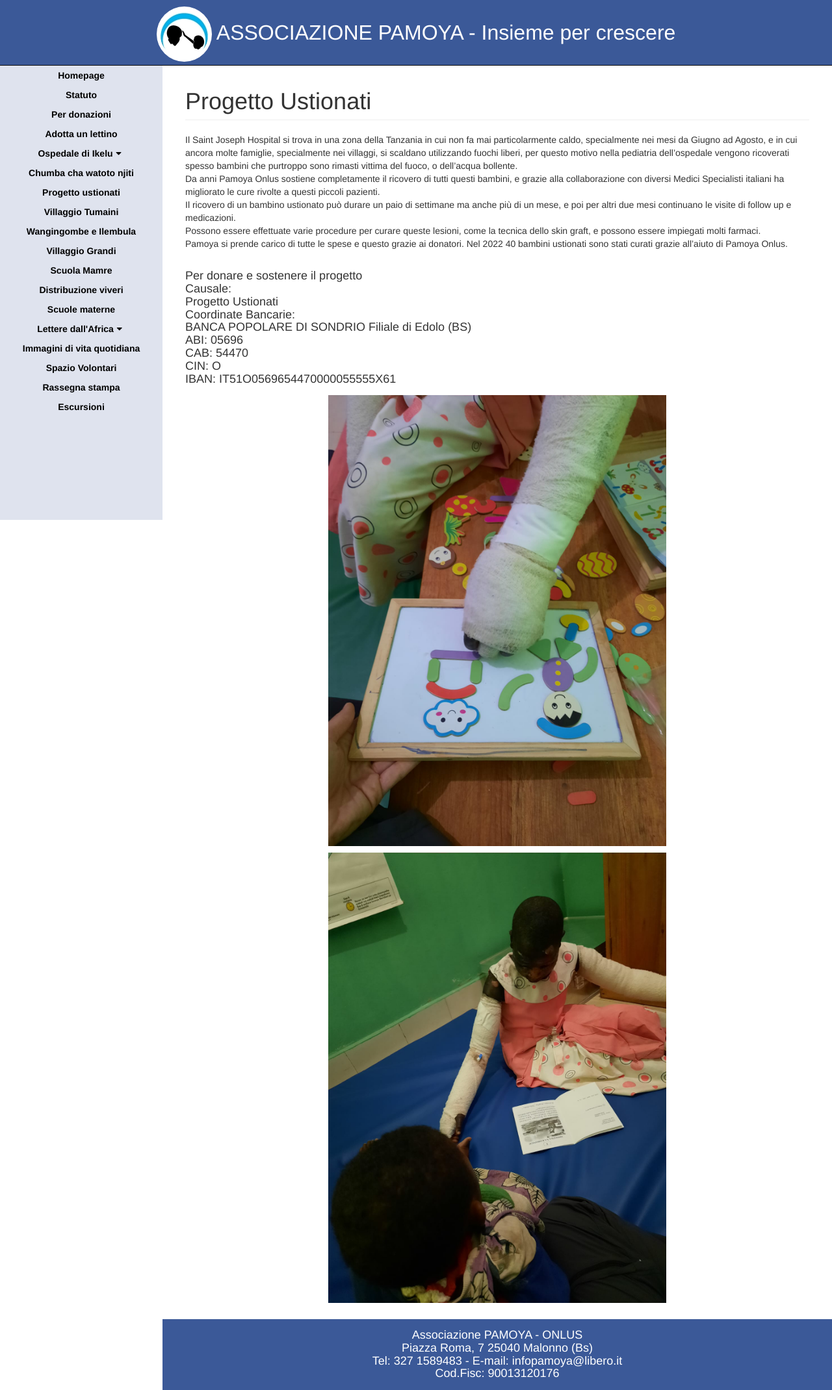
After one commit to paoloventuri/Pamoya-onlus-website, a PHP site: page /ustionati.php in a window 1280 px wide. The commit adds this page. Shown: the whole page at 65% size. Run offline with PHP 8.4, Linux system fonts and the light colour scheme.

Commit message:
Aggiunta pagina progetto ustionati

```diff
--- a/common/menu.php
+++ b/common/menu.php
@@ -16,6 +16,7 @@
          </ul>
       </li>
       <li><a href="stanza_prematuri.php" title="">Chumba cha watoto njiti</a></li>
+      <li><a href="ustionati.php" title="">Progetto ustionati</a></li>
       <li><a href="vill_tumaini.php" title="">Villaggio Tumaini</a></li>
       <li><a href="wangingombe_ilembula.php" title="">Wangingombe e Ilembula</a></li>
       <li><a href="vill_grandi.php" title="">Villaggio Grandi</a></li>
--- /dev/null
+++ b/ustionati.php
@@ -0,0 +1,82 @@
+<!DOCTYPE html>
+<html lang="it">
+
+<head>
+   <?php define('DOCROOT', realpath(dirname(__FILE__)).'/'); ?>
+
+   <title>Progetto Ustionati - Associazione Pamoya Onlus</title>
+
+   <?php include DOCROOT.'common/head.php';?>
+</head>
+
+<body>
+   <div id="wrapper">
+      <meta name="viewport" content="width=device-width">
+      <!-- Navigation -->
+      <nav class="navbar navbar-inverse navbar-fixed-top" role="navigation">
+         <!-- Brand and toggle get grouped for better mobile display -->
+         <?php include DOCROOT.'common/header.php';?>
+
+         <!-- Sidebar Menu Items - These collapse to the responsive navigation menu on small screens -->
+         <?php include DOCROOT.'common/menu.php';?>
+         <!-- /.navbar-collapse -->
+      </nav>
+
+      <div id="page-wrapper">
+
+         <div class="container-fluid">
+            <!-- Page Heading -->
+            <div class="row">
+               <div class="col-lg-12">
+                  <h1 class="page-header">Progetto Ustionati</h1>
+                     <p>
+                        Il Saint Joseph Hospital si trova in una zona della Tanzania in cui non fa mai particolarmente caldo, specialmente nei mesi da Giugno ad Agosto, e in cui ancora molte famiglie, specialmente nei villaggi, si scaldano utilizzando fuochi liberi, per questo motivo nella pediatria dell’ospedale vengono ricoverati spesso bambini che purtroppo sono rimasti vittima del fuoco, o dell’acqua bollente.
+                        <br>
+                        Da anni Pamoya Onlus sostiene completamente il ricovero di tutti questi bambini, e grazie alla collaborazione con diversi Medici Specialisti italiani ha migliorato le cure rivolte a questi piccoli pazienti.
+                        <br>
+                        Il ricovero di un bambino ustionato può durare un paio di settimane ma anche più di un mese, e poi per altri due mesi continuano le visite di follow up e medicazioni.
+                        <br>
+                        Possono essere effettuate varie procedure per curare queste lesioni, come la tecnica dello skin graft, e possono essere impiegati molti farmaci.
+                        <br>
+                        Pamoya si prende carico di tutte le spese e questo grazie ai donatori.
+                        Nel 2022 40 bambini ustionati sono stati curati grazie all’aiuto di Pamoya Onlus.
+                        <br>
+                        <br>
+                        <h4>
+                           Per donare e sostenere il progetto<br>
+                           Causale:<br>
+                           Progetto Ustionati<br>
+                           Coordinate Bancarie:<br>
+                           BANCA POPOLARE DI SONDRIO Filiale di Edolo (BS)<br>
+                           ABI: 05696<br>
+                           CAB: 54470<br>
+                           CIN: O<br>
+                           IBAN: IT51O0569654470000055555X61<br>
+                        </h4>
+                     </p>
+                     <div class="center">
+                        <img src="img/ustionati/ustionati_01.jpg" width="560" oncontextmenu="return false;">
+                        <img src="img/ustionati/ustionati_02.jpg" width="560" oncontextmenu="return false;">
+                     </div>
+               </div>
+            </div>
+            <!-- /.row -->
+
+         </div>
+         <!-- /.container-fluid -->
+
+      </div>
+      <!-- /#page-wrapper -->
+      <?php include DOCROOT.'common/footer.php';?>
+   </div>
+   <!-- /#wrapper -->
+
+   <!-- jQuery -->
+   <script src="js/jquery.js"></script>
+
+   <!-- Bootstrap Core JavaScript -->
+   <script src="js/bootstrap.min.js"></script>
+
+</body>
+
+</html>
```
Also changed, not shown: img/ustionati/ustionati_01.JPG (added), img/ustionati/ustionati_02.JPG (added).
